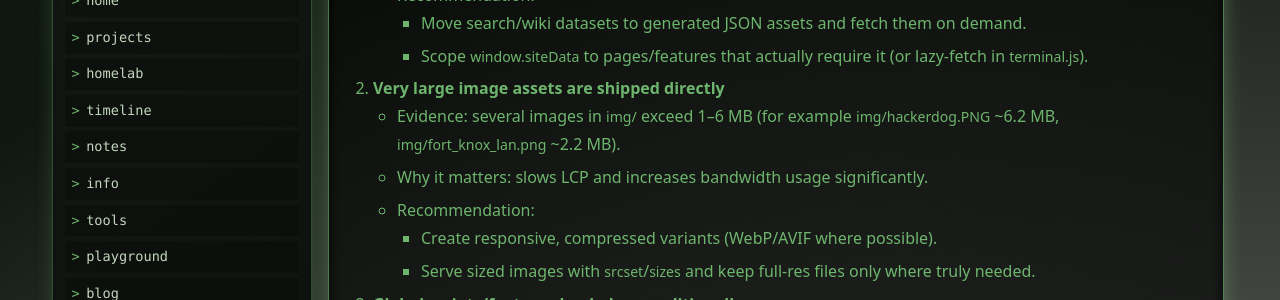
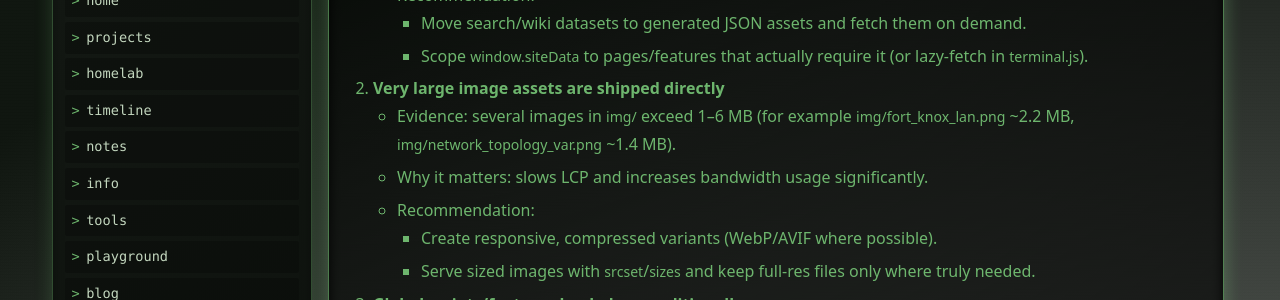
Before and after one commit to jimjamscott22/jimjamscott22.github.io, a Jekyll site: the page built from PERFORMANCE_STYLE_REVIEW.md, in a window 1280 px wide and 900 px high, scrolled down 614 px. Shown: the part 155-455 px from the top of the window. Built offline with Jekyll 4.4.1, drawn with Linux system fonts in a browser that asks for light colours; our own code applies the rules of GitHub Pages for plain Markdown files.

Commit message:
Refine review doc evidence examples
Agent-Logs-Url: https://github.com/jimjamscott22/jimjamscott22.github.io/sessions/a444ba0f-cfe4-44b3-ab68-331b4d7d9e1c

Co-authored-by: jimjamscott22 <74069327+jimjamscott22@users.noreply.github.com>

```diff
--- a/PERFORMANCE_STYLE_REVIEW.md
+++ b/PERFORMANCE_STYLE_REVIEW.md
@@ -25,7 +25,7 @@ Result: build and HTML/link validation pass.
      - Scope `window.siteData` to pages/features that actually require it (or lazy-fetch in `terminal.js`).
 
 2. **Very large image assets are shipped directly**
-   - Evidence: several images in `img/` exceed 1–6 MB (for example `img/hackerdog.PNG` ~6.2 MB, `img/fort_knox_lan.png` ~2.2 MB).
+   - Evidence: several images in `img/` exceed 1–6 MB (for example `img/fort_knox_lan.png` ~2.2 MB, `img/network_topology_var.png` ~1.4 MB).
    - Why it matters: slows LCP and increases bandwidth usage significantly.
    - Recommendation:
      - Create responsive, compressed variants (WebP/AVIF where possible).
```
